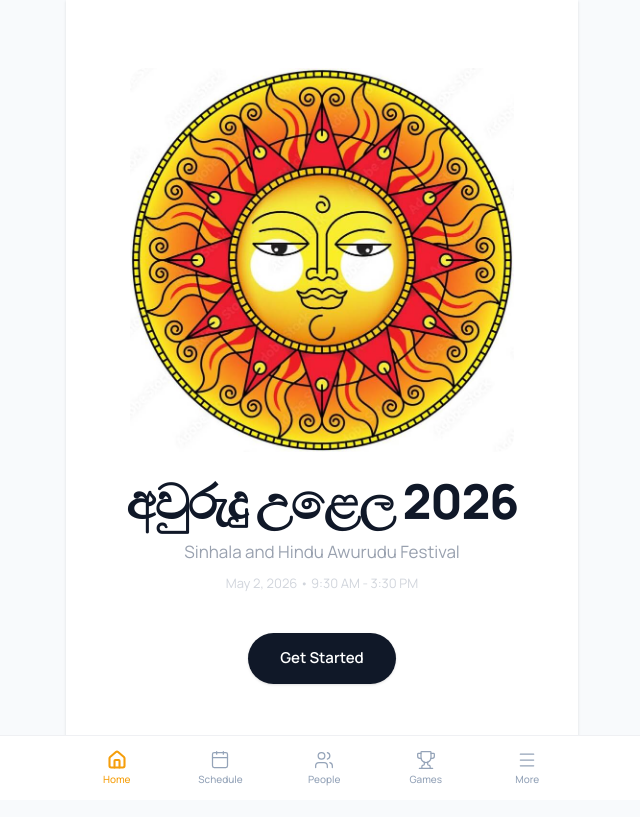
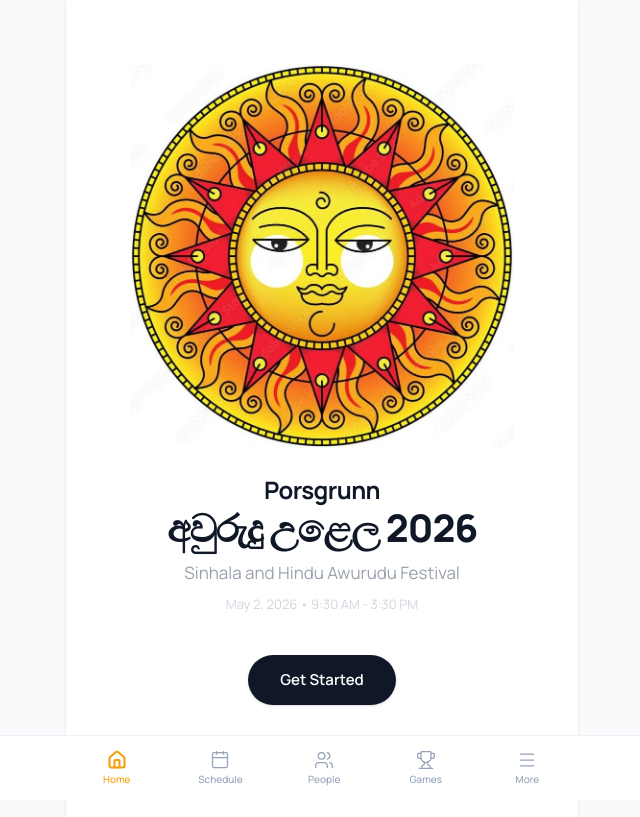
Before and after one commit to sriranawaka/sinhala-awurudu-uthsawaya, a Next.js app: page / in a window 1280 px wide. Shown: the whole page, without its empty margins (318-958 px from the left). Built offline with nearby package versions, Linux system fonts and the light colour scheme; no server answers.

Commit message:
feat: add Porsgrunn above title, reduce title size

```diff
--- a/app/page.tsx
+++ b/app/page.tsx
@@ -22,7 +22,10 @@ export default async function HomePage() {
         </div>
 
         {/* Title — bold, minimal */}
-        <h1 className="text-[40px] sm:text-[48px] font-black tracking-tight text-gray-900 leading-[1.05] text-center">
+        <p className="text-[20px] sm:text-[24px] font-bold tracking-tight text-gray-900 text-center">
+          Porsgrunn
+        </p>
+        <h1 className="text-[32px] sm:text-[38px] font-black tracking-tight text-gray-900 leading-[1.05] text-center">
           {t("title")}
         </h1>
         <p className="text-[17px] text-gray-400 mt-3 font-normal text-center leading-relaxed">
```
